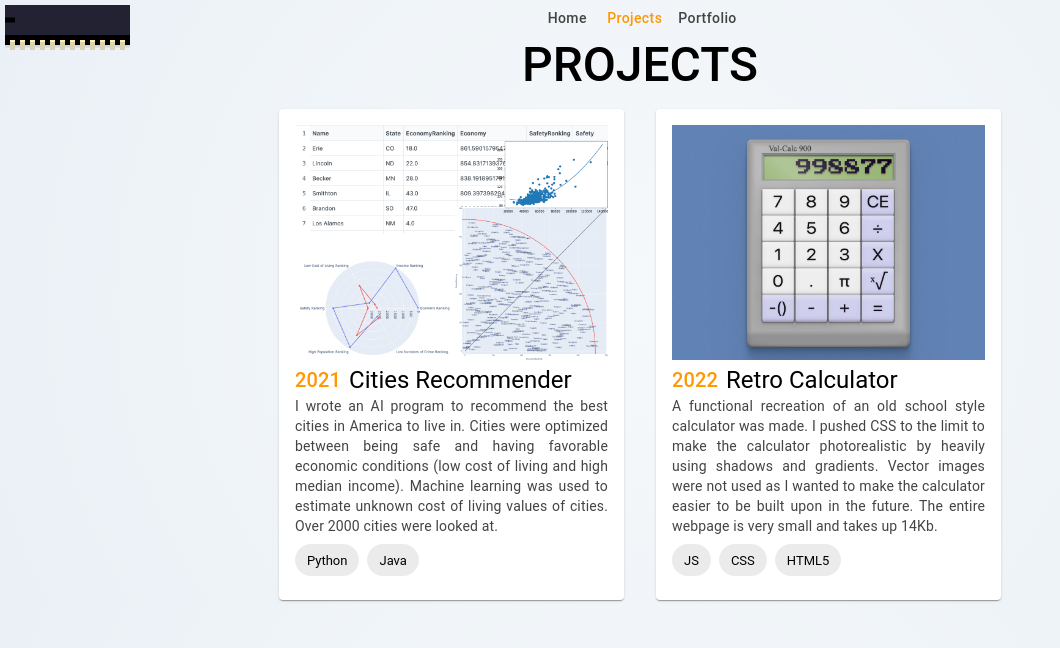
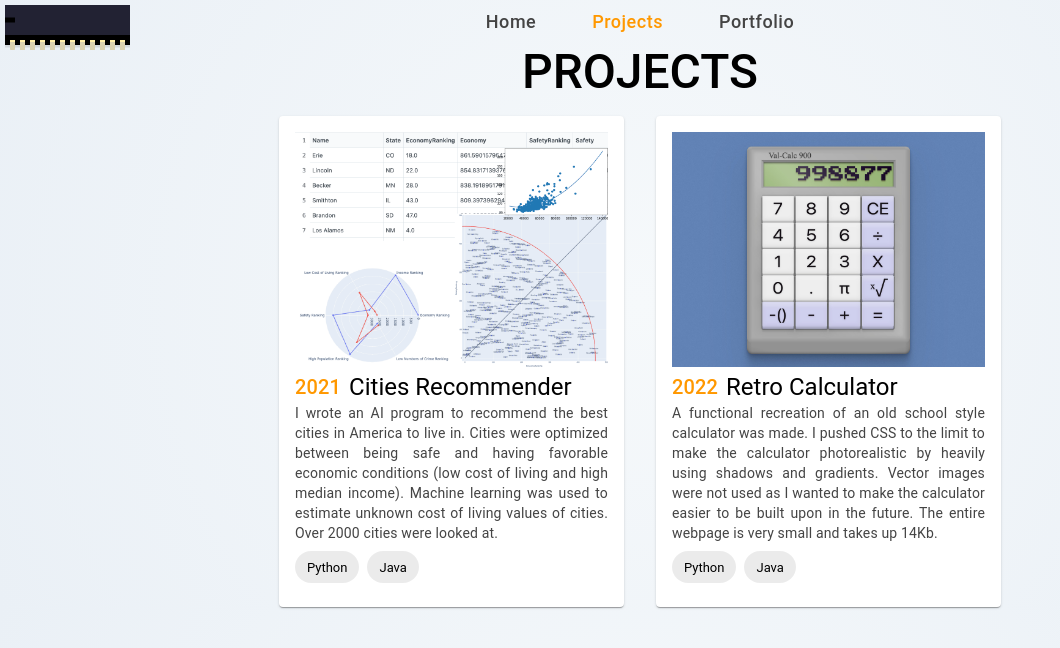
Before and after one commit to M-Valentino/M-Valentino_Node, a Next.js app: page /projects in a window 1280 px wide. Shown: the top 648 px of the page, without its empty margins (0-1060 px from the left). Built offline with nearby package versions, Linux system fonts and the light colour scheme.

Commit message:
added cards that map from json

```diff
--- /dev/null
+++ b/src/components/ProjectCard.jsx
@@ -0,0 +1,50 @@
+
+import * as React from "react";
+import Card from "@mui/material/Card";
+import CardContent from "@mui/material/CardContent";
+import Typography from "@mui/material/Typography";
+import Chip from "@mui/material/Chip";
+import Stack from "@mui/material/Stack";
+import { ThemeProvider } from "@mui/material/styles";
+import { MainTheme } from "@/utils/MUITheme";
+
+export default function ProjectCard(props) {
+  const {href, imageLink, title, date, description} = props.data;
+
+  return (
+    <>
+      <ThemeProvider theme={MainTheme}>
+        <Card sx={{ maxWidth: 345 }}>
+          <a
+            style={{ textDecoration: "none" }}
+            href={href}
+          >
+            <CardContent>
+              <img src={imageLink} style={{ width: "100%" }}></img>
+              <Stack direction="row" spacing={1}>
+                <Typography variant="h6" color="primary">
+                  {date}
+                </Typography>
+                <Typography variant="h5" color="text.primary">
+                  {title}
+                </Typography>
+              </Stack>
+
+              <Typography
+                variant="body2"
+                color="text.secondary"
+                style={{ textAlign: "justify" }}
+              >
+                {description}
+              </Typography>
+              <Stack direction="row" spacing={1} mt={1}>
+                <Chip label="Python" />
+                <Chip label="Java" />
+              </Stack>
+            </CardContent>
+          </a>
+        </Card>
+      </ThemeProvider>
+    </>
+  );
+}
--- a/src/components/navbar.jsx
+++ b/src/components/navbar.jsx
@@ -4,9 +4,6 @@ import AppBar from "@mui/material/AppBar";
 import Button from "@mui/material/Button";
 import { Stack } from "@mui/material";
 import ICButton from "./icButton";
-
-
-
 
 const NavBar = (props) => {
   const {activeLink} = props;
@@ -17,16 +14,15 @@ const NavBar = (props) => {
       color={"transparent"}
     >
       <ICButton text="HOME" />
-      <Stack spacing={0} direction="row" alignSelf="center">
-        <Link href="/"></Link>
+      <Stack spacing={5} direction="row" alignSelf="center">
         <Link href="/">
-          <Button color={activeLink === 0 ?  'primary': 'secondary'}>Home</Button>
+          <Button color={activeLink === 0 ?  'primary': 'secondary'} style={{fontSize: 18}}>Home</Button>
         </Link>
         <Link href="/projects">
-          <Button color={activeLink === 1 ?  'primary': 'secondary'}>Projects</Button>
+          <Button color={activeLink === 1 ?  'primary': 'secondary'} style={{fontSize: 18}}>Projects</Button>
         </Link>
         <Link href="/portfolio">
-          <Button color={activeLink === 2 ?  'primary' : 'secondary'}>Portfolio</Button>
+          <Button color={activeLink === 2 ?  'primary' : 'secondary'} style={{fontSize: 18}}>Portfolio</Button>
         </Link>
       </Stack>
     </AppBar>
--- /dev/null
+++ b/src/consts/projectContent.js
@@ -0,0 +1,21 @@
+export const projectContent = [
+{
+  id: 0,
+    href: "https://github.com/M-Valentino/Cities-Recommender",
+    imageLink: "citiesrecommender.png",
+    title: "Cities Recommender",
+    date: "2021",
+    description:
+      "I wrote an AI program to recommend the best cities in America to live in. Cities were optimized between being safe and having favorable economic conditions (low cost of living and high median income). Machine learning was used to estimate unknown cost of living values of cities. Over 2000 cities were looked at.",
+    languages: ["Python", "Java"]
+  },
+{
+  id: 1,
+    href: "https://m-valentino.github.io/calculator.html",
+    imageLink: "calculator.jpg",
+    title: "Retro Calculator",
+    date: "2022",
+    description: "A functional recreation of an old school style calculator was made. I pushed CSS to the limit to make the calculator photorealistic by heavily using shadows and gradients. Vector images were not used as I wanted to make the calculator easier to be built upon in the future. The entire webpage is very small and takes up 14Kb.",
+    languages: ["JS", "CSS", "HTML5"],
+  },
+];
--- a/src/pages/projects.jsx
+++ b/src/pages/projects.jsx
@@ -1,14 +1,12 @@
 import Head from "next/head";
 import * as React from "react";
 import Grid from "@mui/material/Grid";
-import Card from "@mui/material/Card";
-import CardContent from "@mui/material/CardContent";
 import Typography from "@mui/material/Typography";
-import Chip from "@mui/material/Chip";
-import Stack from "@mui/material/Stack";
 import { ThemeProvider } from "@mui/material/styles";
 import { MainTheme } from "@/utils/MUITheme";
 import NavBar from "@/components/navbar";
+import ProjectCard from "@/components/ProjectCard";
+import { projectContent } from "@/consts/projectcontent";
 
 export default function projects() {
   return (
@@ -21,7 +19,7 @@ export default function projects() {
       </Head>
       <main>
         <ThemeProvider theme={MainTheme}>
-          <NavBar activeLink={1}/>
+          <NavBar activeLink={1} />
           <Typography
             variant="h3"
             fontWeight={500}
@@ -33,83 +31,11 @@ export default function projects() {
           </Typography>
 
           <Grid container justifyContent="center" spacing={4} direction="row">
-            <Grid item>
-              <Card sx={{ maxWidth: 345 }}>
-                <a
-                  style={{ textDecoration: "none" }}
-                  href="https://github.com/M-Valentino/Cities-Recommender"
-                >
-                  <CardContent>
-                    <img
-                      src="/citiesrecommender.png"
-                      style={{ width: "100%" }}
-                    ></img>
-                    <Stack direction="row" spacing={1}>
-                      <Typography variant="h6" color="primary">
-                        2021
-                      </Typography>
-                      <Typography variant="h5" color="text.primary">
-                        Cities Recommender
-                      </Typography>
-                    </Stack>
-
-                    <Typography
-                      variant="body2"
-                      color="text.secondary"
-                      style={{ textAlign: "justify" }}
-                    >
-                      I wrote an AI program to recommend the best cities in
-                      America to live in. Cities were optimized between being
-                      safe and having favorable economic conditions (low cost of
-                      living and high median income). Machine learning was used
-                      to estimate unknown cost of living values of cities. Over
-                      2000 cities were looked at.
-                    </Typography>
-                    <Stack direction="row" spacing={1} mt={1}>
-                      <Chip label="Python" />
-                      <Chip label="Java" />
-                    </Stack>
-                  </CardContent>
-                </a>
-              </Card>
-            </Grid>
-            <Grid item>
-              <Card sx={{ maxWidth: 345 }}>
-                <a
-                  href="https://m-valentino.github.io/calculator.html"
-                  style={{ textDecoration: "none" }}
-                >
-                  <CardContent>
-                    <img src="/calculator.jpg" style={{ width: "100%" }}></img>
-                    <Stack direction="row" spacing={1}>
-                      <Typography variant="h6" color="primary">
-                        2022
-                      </Typography>
-                      <Typography variant="h5" color="text.primary">
-                        Retro Calculator
-                      </Typography>
-                    </Stack>
-                    <Typography
-                      variant="body2"
-                      color="text.secondary"
-                      style={{ textAlign: "justify" }}
-                    >
-                      A functional recreation of an old school style calculator
-                      was made. I pushed CSS to the limit to make the calculator
-                      photorealistic by heavily using shadows and gradients.
-                      Vector images were not used as I wanted to make the
-                      calculator easier to be built upon in the future. The
-                      entire webpage is very small and takes up 14Kb.
-                    </Typography>
-                    <Stack direction="row" spacing={1} mt={1}>
-                      <Chip label="JS" />
-                      <Chip label="CSS" />
-                      <Chip label="HTML5" />
-                    </Stack>
-                  </CardContent>
-                </a>
-              </Card>
-            </Grid>
+            {projectContent.map((props, index) => (
+              <Grid item >
+                <ProjectCard key={index} data={props} />
+              </Grid>
+            ))}
           </Grid>
         </ThemeProvider>
       </main>
```
